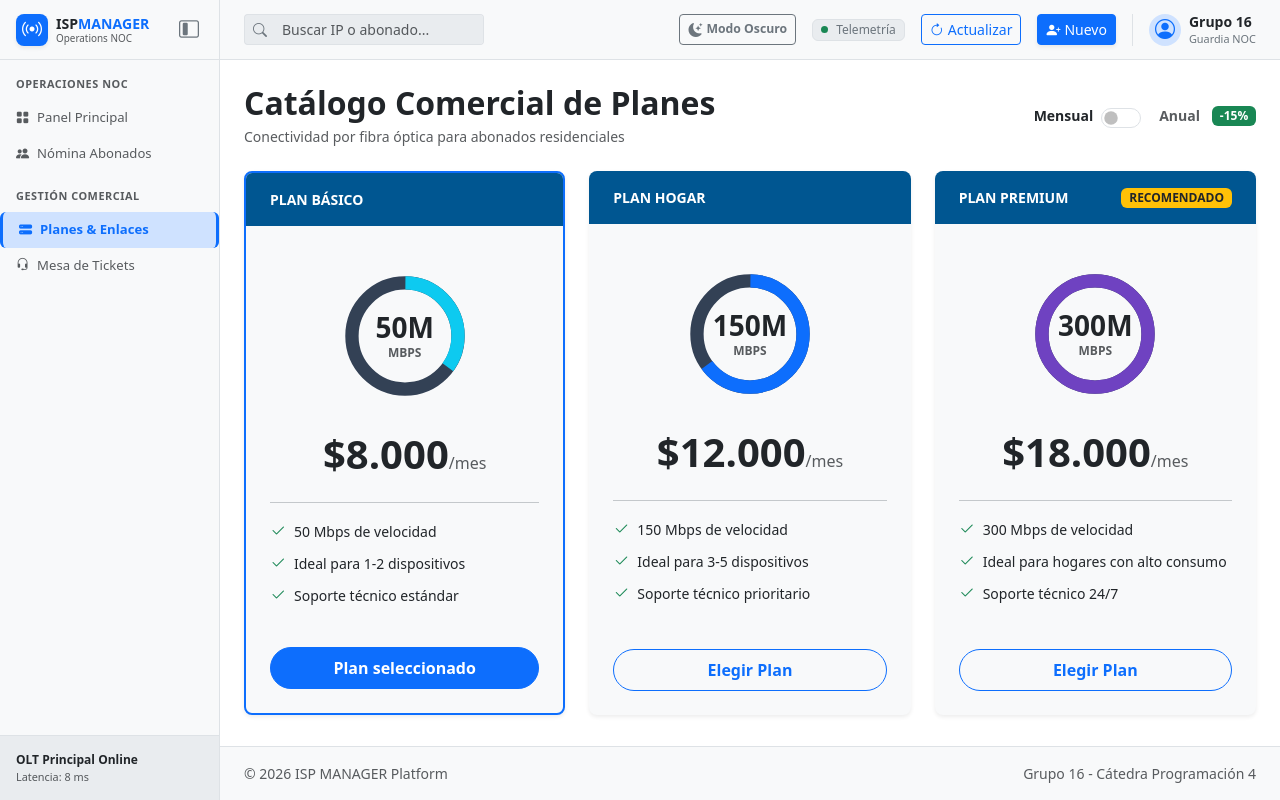
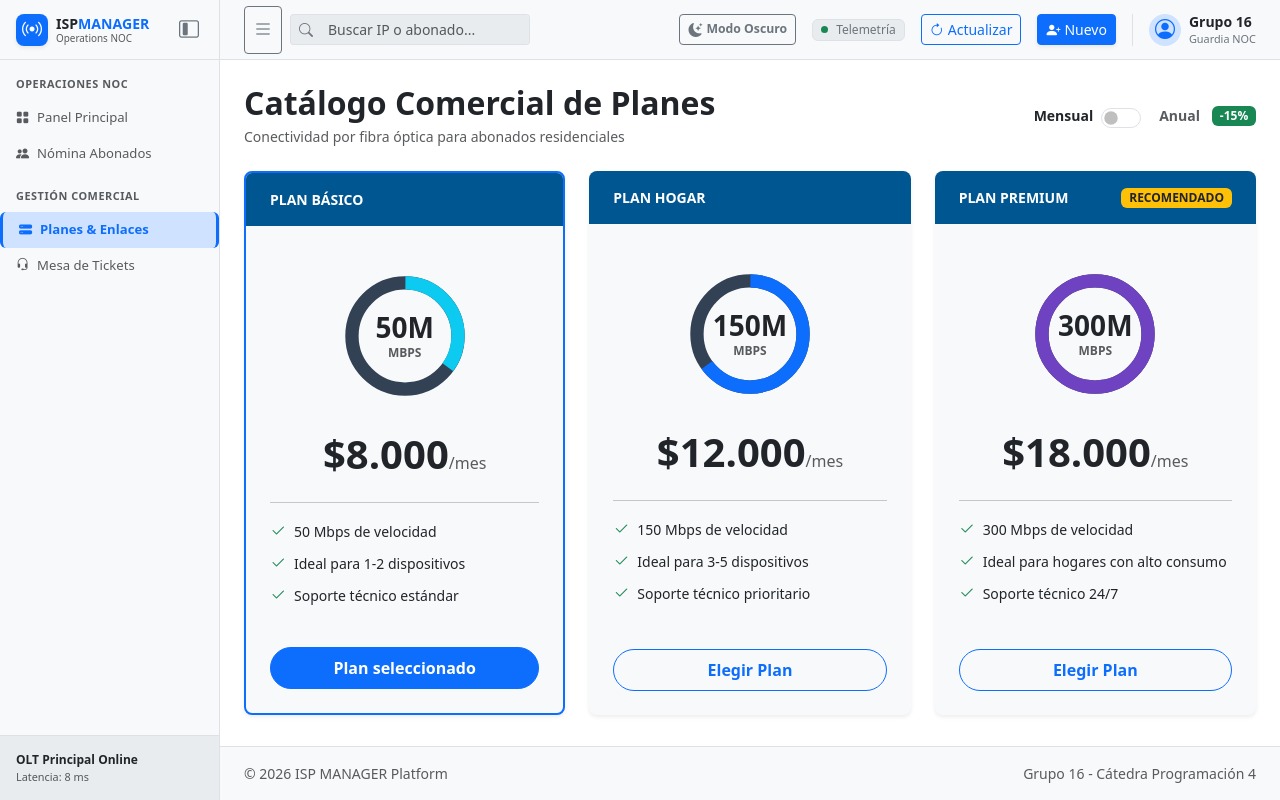
Before and after one commit to AlexisLencina-prog/manager-isp-frontend, a React (Vite) app: page /planes in a window 1280 px wide. Built offline with nearby package versions, Linux system fonts and the light colour scheme; no server answers.

Commit message:
fix(ui): visibilidad permanente del boton de menú lateral en topbar

```diff
--- a/src/Components/Topbar.jsx
+++ b/src/Components/Topbar.jsx
@@ -1,7 +1,13 @@
 import React from "react";
 import { Link } from "react-router-dom";
 
-const Topbar = ({ onActualizarTrafico, setSidebarOpen, sidebarOpen, tema, setTema }) => {
+const Topbar = ({
+  onActualizarTrafico,
+  setSidebarOpen,
+  sidebarOpen,
+  tema,
+  setTema,
+}) => {
   const toggleTema = () => {
     setTema((prev) => (prev === "light" ? "dark" : "light"));
   };
@@ -14,7 +20,7 @@ const Topbar = ({ onActualizarTrafico, setSidebarOpen, sidebarOpen, tema, setTem
       <div className="d-flex align-items-center gap-2">
         <button
           type="button"
-          className="btn btn-sm btn-outline-secondary d-lg-none d-flex align-items-center justify-content-center p-2"
+          className="btn btn-sm btn-outline-secondary d-flex align-items-center justify-content-center p-2"
           onClick={() => setSidebarOpen((prev) => !prev)}
           title="Alternar menú"
           aria-label="Alternar menú"
```
